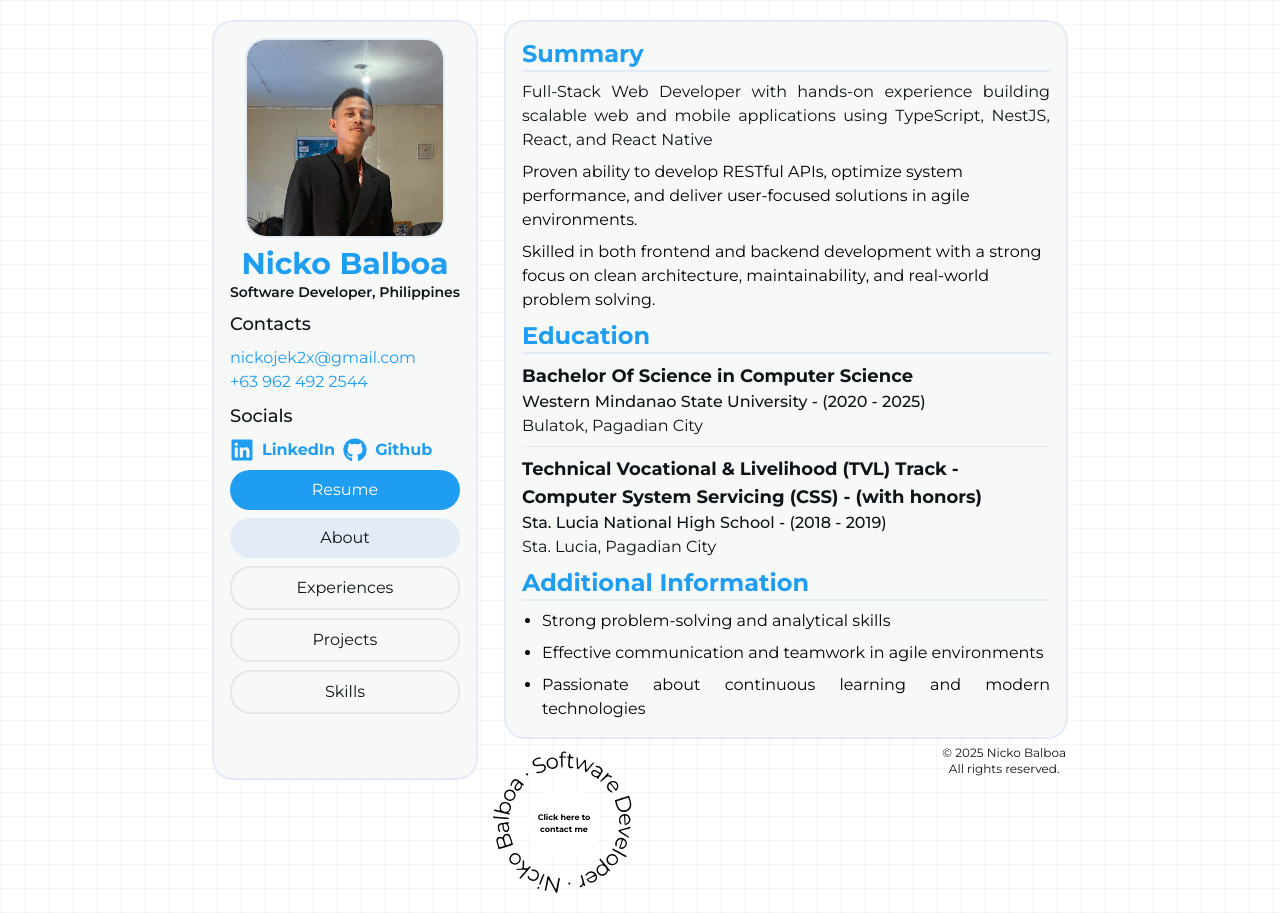
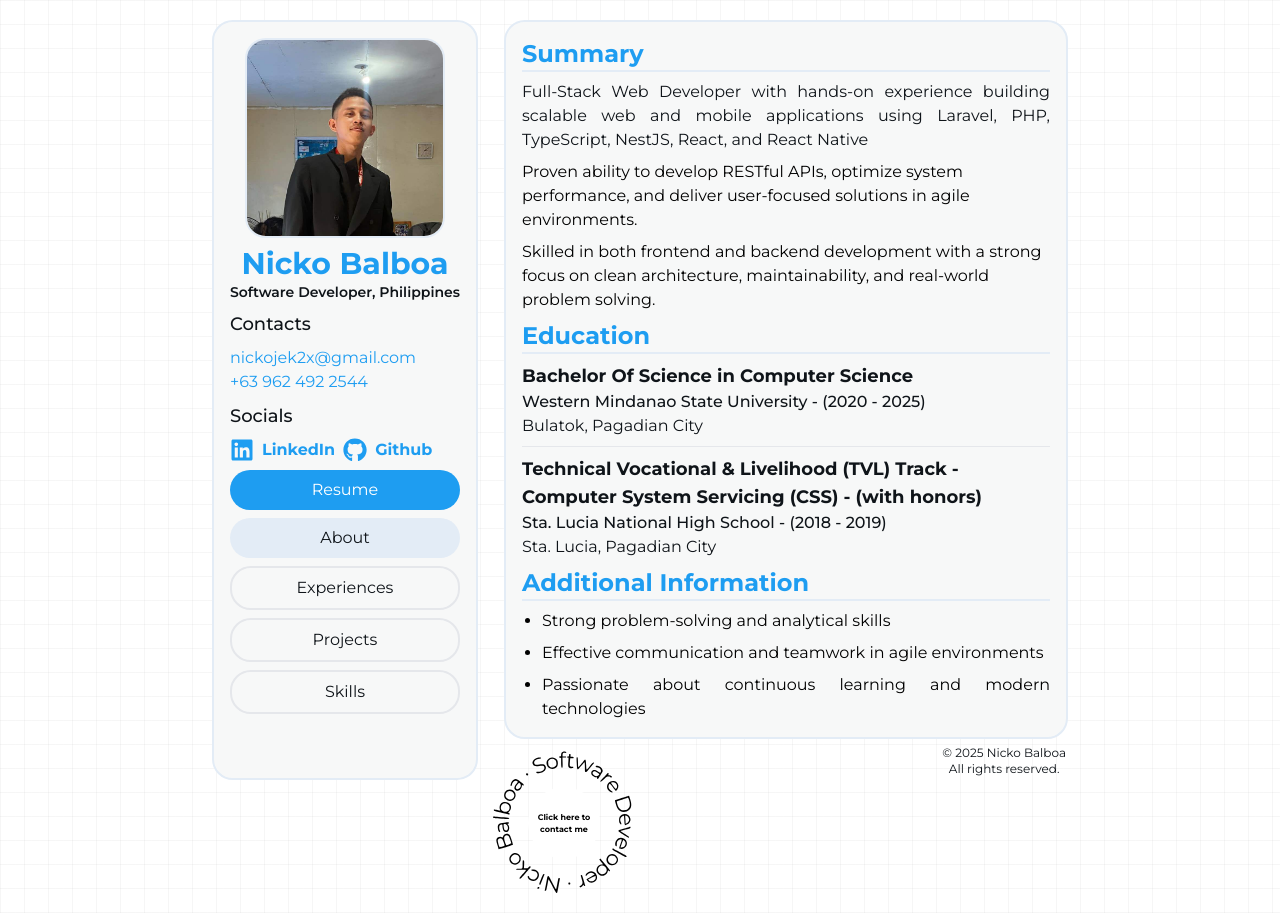
Before and after one commit to NBalboa/me, a React (Vite) app: page / in a window 1280 px wide. Both pictures are taken after a click on the button "About". Built offline with nearby package versions, Linux system fonts and the light colour scheme.

Commit message:
update about, change resume put the updated one

```diff
--- a/src/Pages/About.tsx
+++ b/src/Pages/About.tsx
@@ -28,7 +28,7 @@ const About = () => {
       <Title label="Summary" />
       <div className="space-y-2">
         <p className="text-md text-justify text-foreground">
-          Full-Stack Web Developer with hands-on experience building scalable web and mobile applications using TypeScript, NestJS, React, and React Native
+          Full-Stack Web Developer with hands-on experience building scalable web and mobile applications using Laravel, PHP, TypeScript, NestJS, React, and React Native
         </p>
         <p>
           Proven ability to develop RESTful APIs, optimize system performance, and deliver user-focused solutions in agile environments.
```
Also changed, not shown: 1 other file (tests, documents, lock files or other folders).
